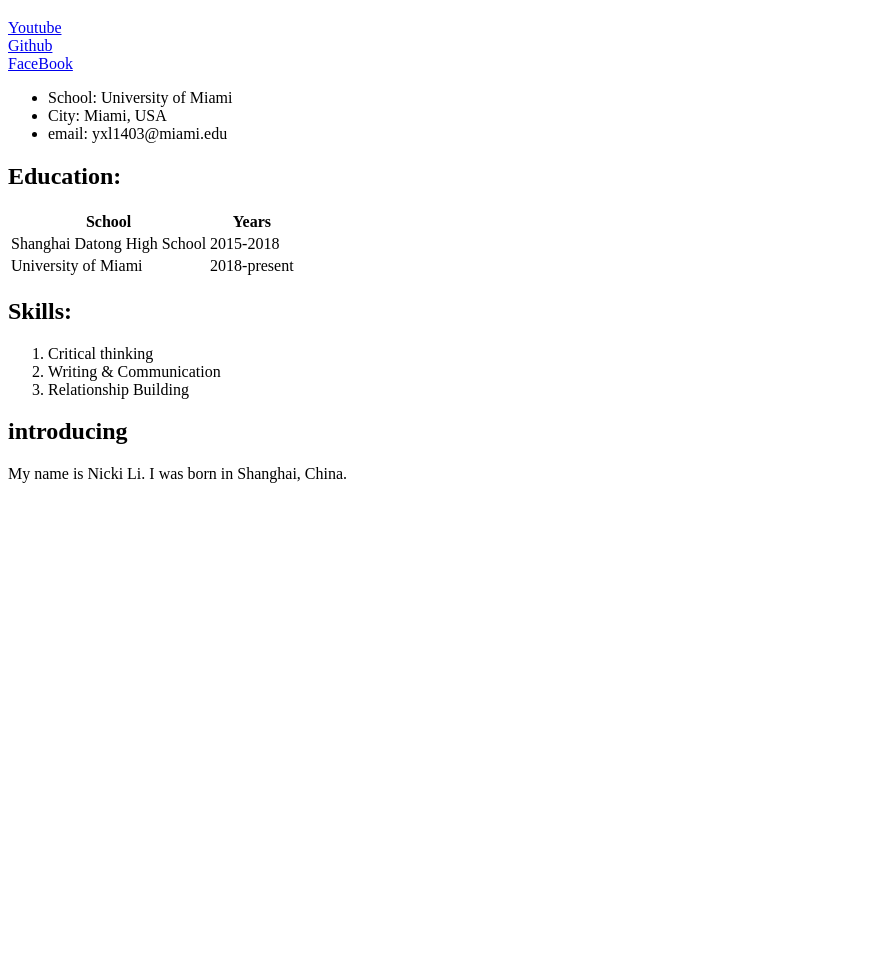
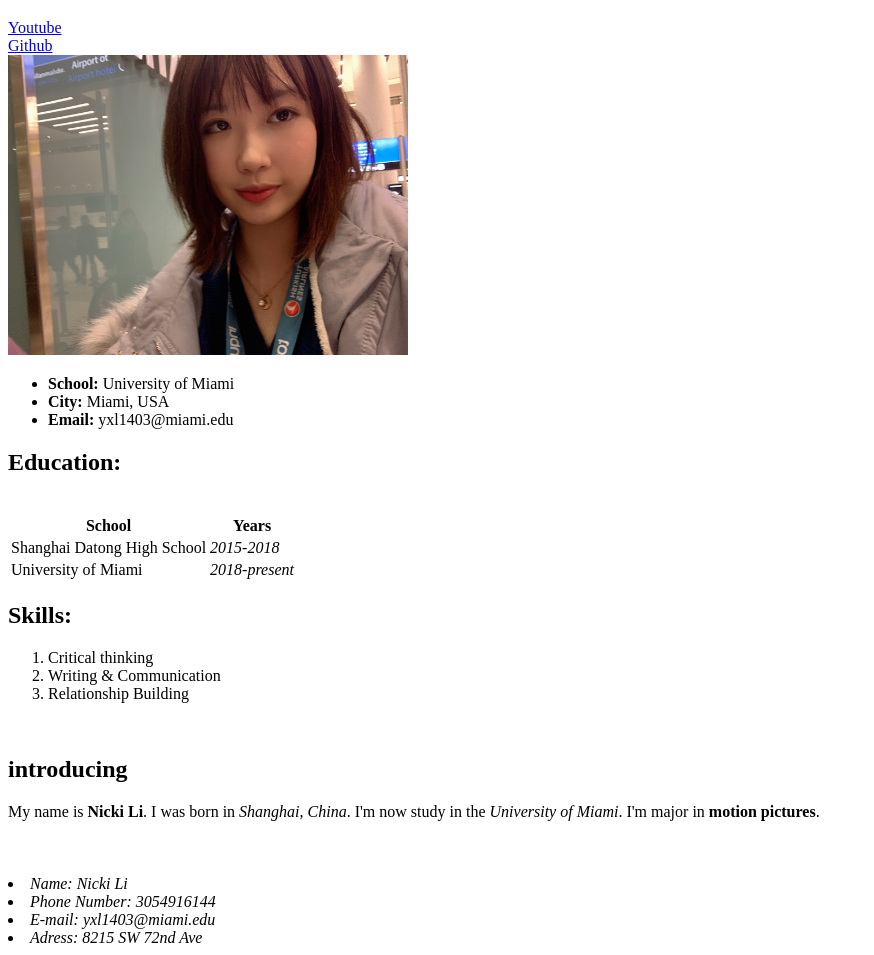
Before and after one commit to NickiLi16/WebClass, a plain HTML site: page Homework/Resume/index.html in a window 1280 px wide. Shown: the part 61-1016 px from the top of the page, without its empty margins (0-874 px from the left). Before the commit the page ends 800 px from the top, so only its background shows below. Drawn offline with Linux system fonts and the light colour scheme.

Commit message:
Build resume

```diff
--- a/Homework/Resume/index.html
+++ b/Homework/Resume/index.html
@@ -13,25 +13,27 @@
     <header>
       <h1>Nicki Li</h1>
       <nav>
-
-          <a href="https://www.apple.com/">Youtube</a> <br>
+        <!-- This is my websites -->
+          <a href="https://www.youtube.com/channel/UCDda2hA1b31GlZCcdi744Ag?view_as=subscriber">Youtube</a> <br>
           <a href="https://github.com/NickiLi16/WebClass">Github</a> <br>
-          <a href="https://www.google.com/">FaceBook</a>
 
       </nav>
+      <!-- This is the picture -->
+      <img src="images/selfie.jpg" alt="NickiLi" width="400">
+
     </header>
 
     <section>
       <aside>
         <ul>
-          <li>School: University of Miami</li>
-          <li>City: Miami, USA</li>
-          <li>email: yxl1403@miami.edu</li>
+          <li><b>School: </b>University of Miami</li>
+          <li><b>City: </b>Miami, USA</li>
+          <li><b>Email: </b>yxl1403@miami.edu</li>
         </ul>
+
+        <!-- My education experience -->
       </aside>
     </section>
-
-
     <h2>Education:</h2>
     <table>
       <tr>
@@ -41,13 +43,13 @@
 
       <tr>
         <td>Shanghai Datong High School</td>
-        <td>2015-2018</td>
+        <td><i>2015-2018</i></td>
       </tr>
       <tr>
         <td>University of Miami</td>
-        <td>2018-present</td>
+        <td><i>2018-present</i></td>
       </tr>
-
+<br>
     </table>
     <h2>Skills:</h2>
     <ol>
@@ -55,15 +57,30 @@
       <li>Writing & Communication</li>
       <li>Relationship Building</li>
     </ol>
+<br>
 
     <h2>introducing</h2>
     <article>
-My name is Nicki Li. I was born in Shanghai, China.
+My name is <b>Nicki Li</b>. I was born in <i>Shanghai, China</i>. I'm now study
+in the <i>University of Miami</i>. I'm major in <b>motion pictures</b>.
 
 
     </article>
+<br>
+<br>
+<br>
 
 
+    <!-- Address -->
+    <section>
+      <address>
+        <li>Name: Nicki Li</li>
+        <li>Phone Number: 3054916144</li>
+        <li>E-mail: yxl1403@miami.edu</li>
+        <li>Adress: 8215 SW 72nd Ave</li>
+
+      </address>
+    </section>
 
 
   </body>
```
Also changed, not shown: Homework/Resume/images/selfie.JPG (added).
